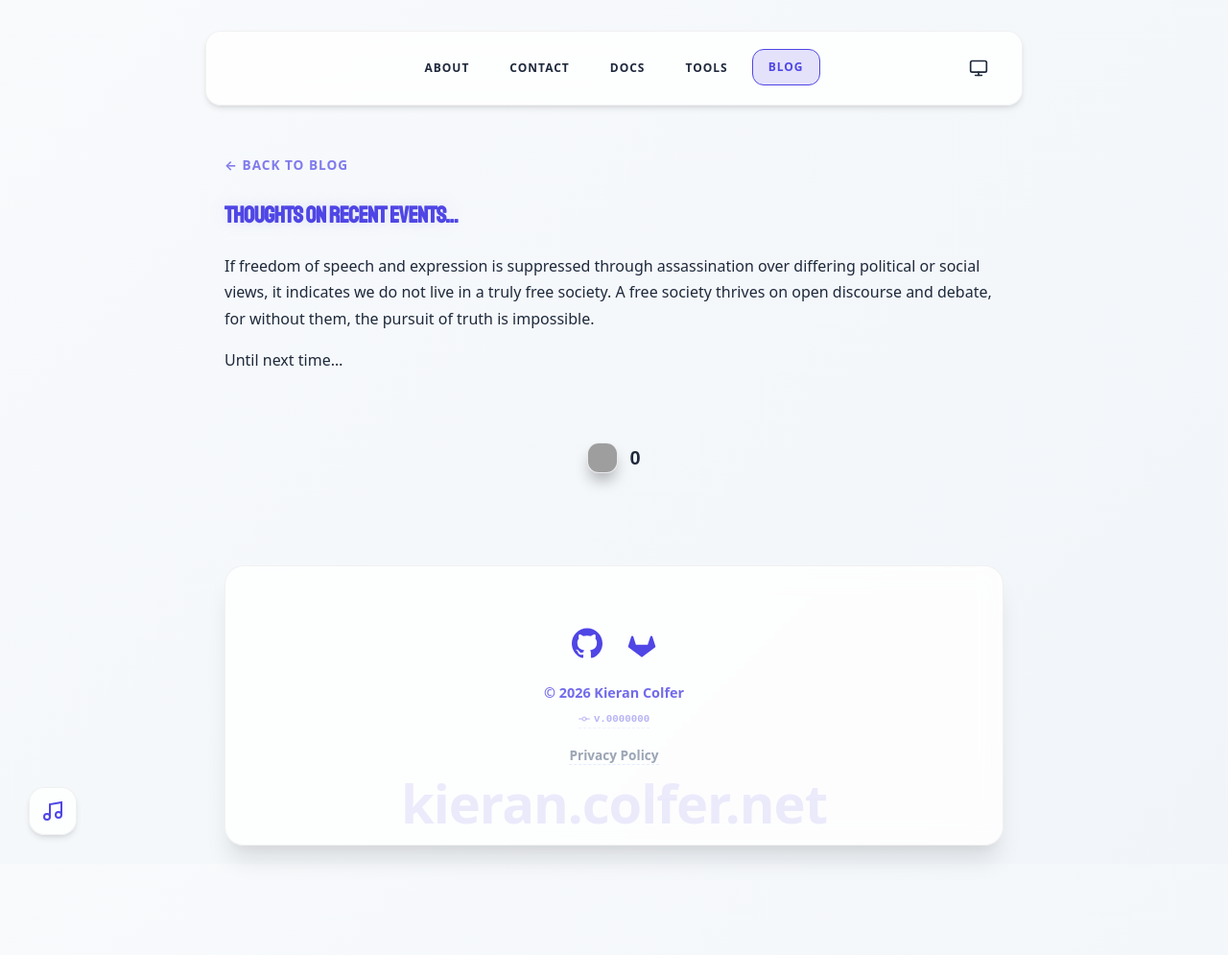
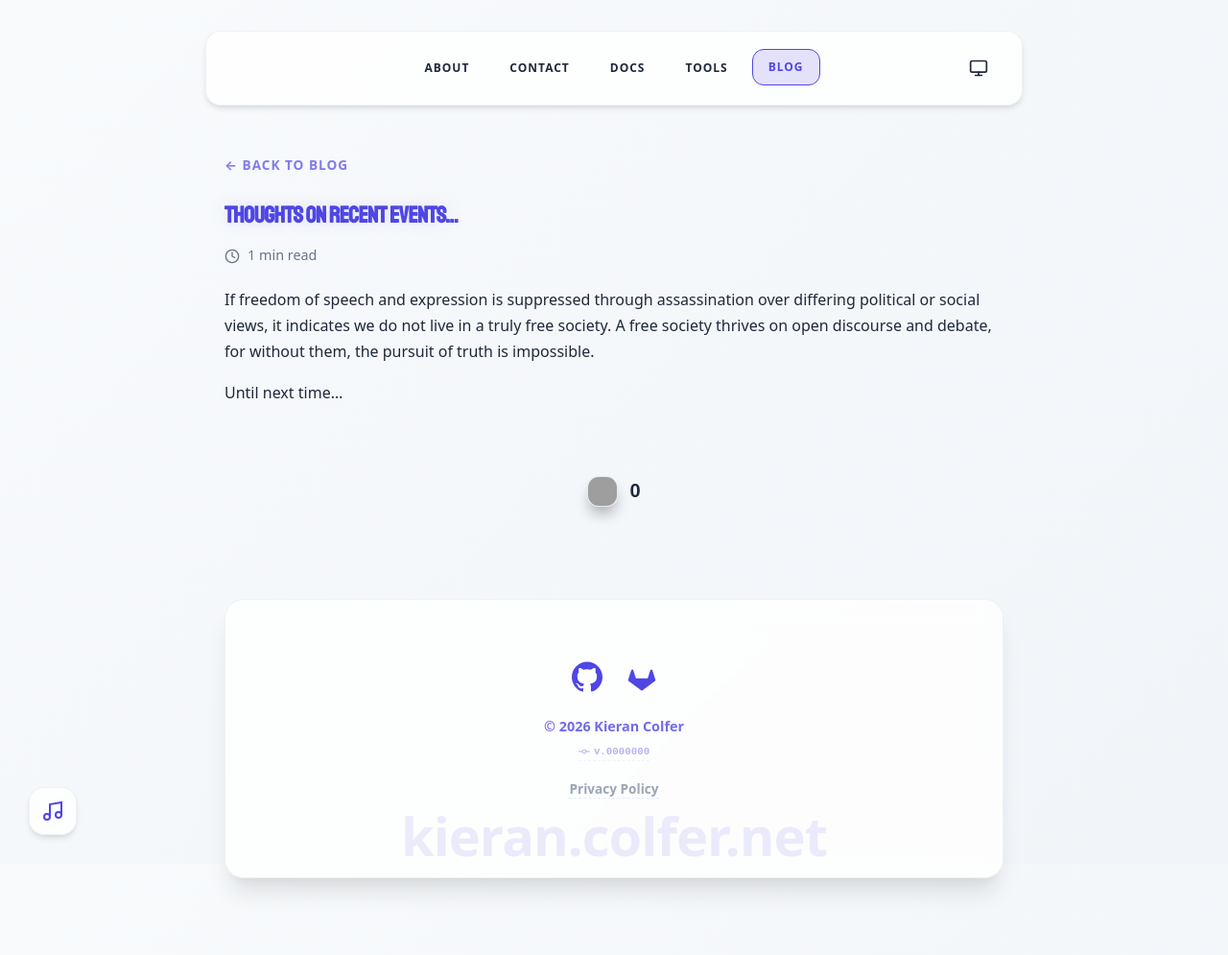
Before and after one commit to PASSK3YS/PASSK3YS.github.io, a Jekyll site: the page built from _posts/2025-09-12-thoughts-on-recent-events.md, in a window 1280 px wide. Shown: the whole page at 96% size. Built offline with Jekyll 4.4.1, drawn with Linux system fonts in a browser that asks for light colours; some web fonts are replaced; before the commit the page ends 961 px from its top, so only the background shows below that; grey boxes are pictures that could not be loaded.

Commit message:
chore: readd read time

```diff
--- a/_layouts/post.html
+++ b/_layouts/post.html
@@ -42,6 +42,20 @@ layout: default
 
     <header class="post-header">
       <h1 class="post-title" style="margin-bottom: 10px;">{{ page.title }}</h1>
+
+      <div style="color: var(--text-muted); font-size: 0.9rem; margin-bottom: {% if page.description %}15px{% else %}20px{% endif %}; display: flex; align-items: center; gap: 8px;">
+        <svg viewBox="0 0 24 24" width="16" height="16" stroke="currentColor" stroke-width="2" fill="none" stroke-linecap="round" stroke-linejoin="round"><circle cx="12" cy="12" r="10"></circle><polyline points="12 6 12 12 16 14"></polyline></svg>
+        <span>
+          {% assign words = content | number_of_words %}
+          {% assign read_time = words | divided_by: 180 %}
+          {% if read_time == 0 %}
+            1 min read
+          {% else %}
+            {{ read_time }} min read
+          {% endif %}
+        </span>
+      </div>
+
       {% if page.description %}
         <p class="post-description" style="color: var(--text-muted); font-size: 1.1rem; margin-top: 0; margin-bottom: 20px;">{{ page.description }}</p>
       {% endif %}
```
